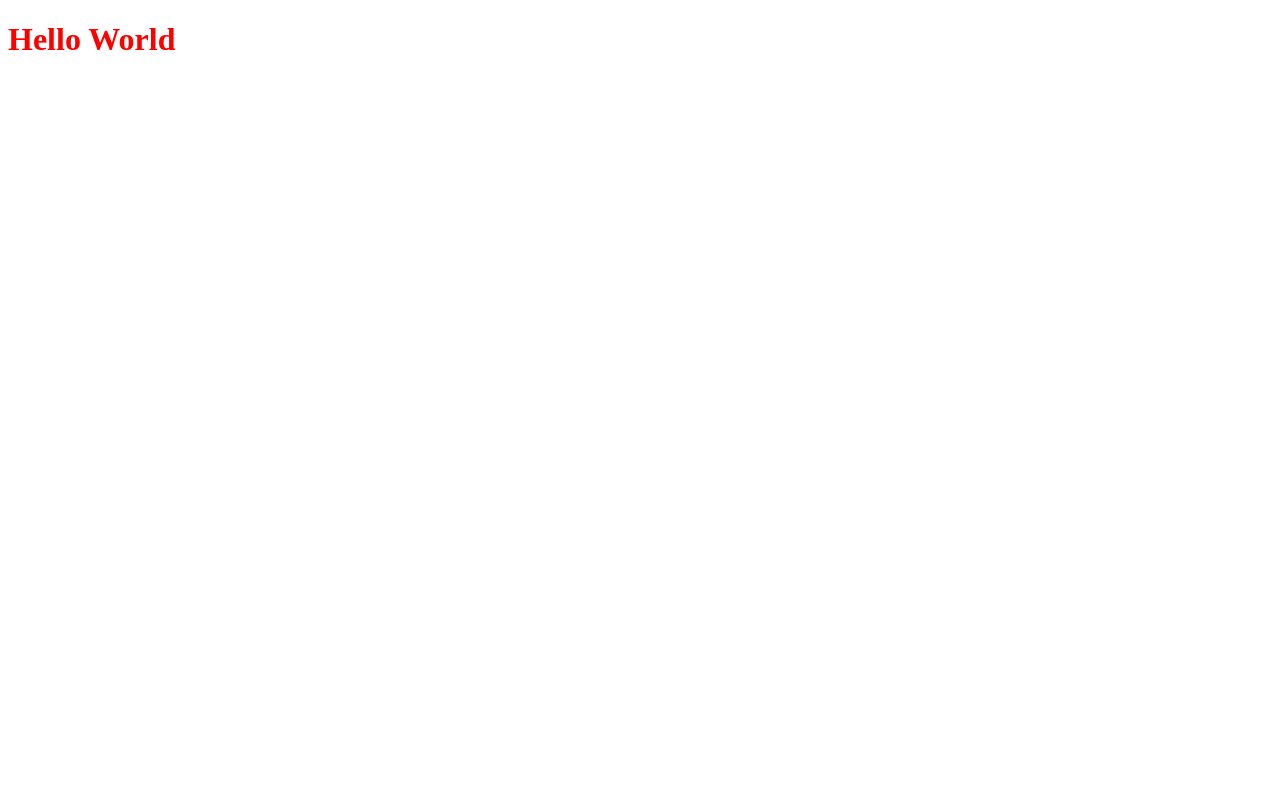
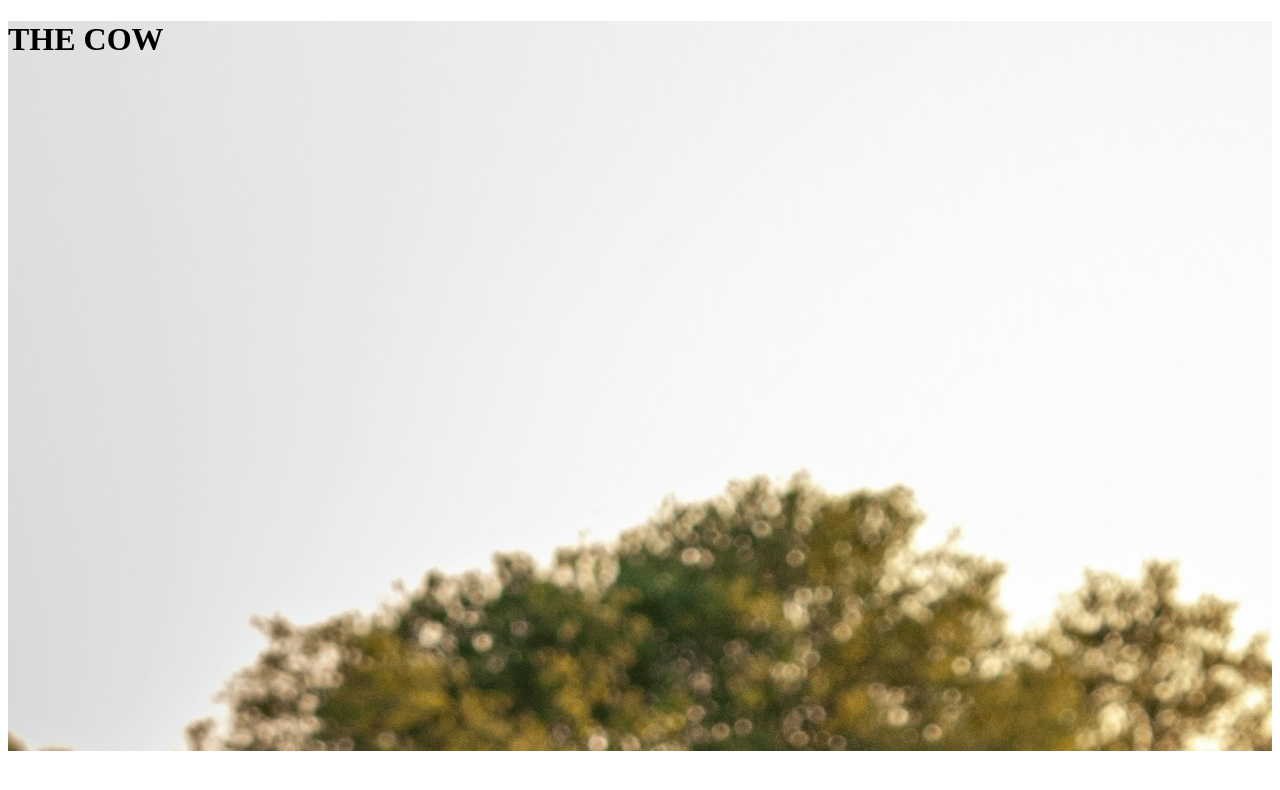
Before and after one commit to ahmad-minhaz/conceptual-html-css, a plain HTML site: page index.html in a window 1280 px wide. Drawn offline with Linux system fonts and the light colour scheme.

Commit message:
added the first blog

```diff
--- a/Styles/styles.css
+++ b/Styles/styles.css
@@ -1,3 +1,5 @@
-h1{
-    color:red
+.hero{
+    background-image: url(../images/cow\ pic.jpg) ;
+    height: 730px;
+
 }
--- a/index.html
+++ b/index.html
@@ -4,9 +4,13 @@
     <meta charset="UTF-8">
     <meta name="viewport" content="width=device-width, initial-scale=1.0">
     <title>Our Conceptual Page</title>
+    <!-- Here is Our Style -->
     <link rel="stylesheet" href="Styles/styles.css">
 </head>
 <body>
-   <h1>Hello World</h1>
+    <div class="hero">
+        <h1>THE COW</h1>
+    </div>
+
 </body>
 </html>
```
Also changed, not shown: images/cow pic.jpg (added).
